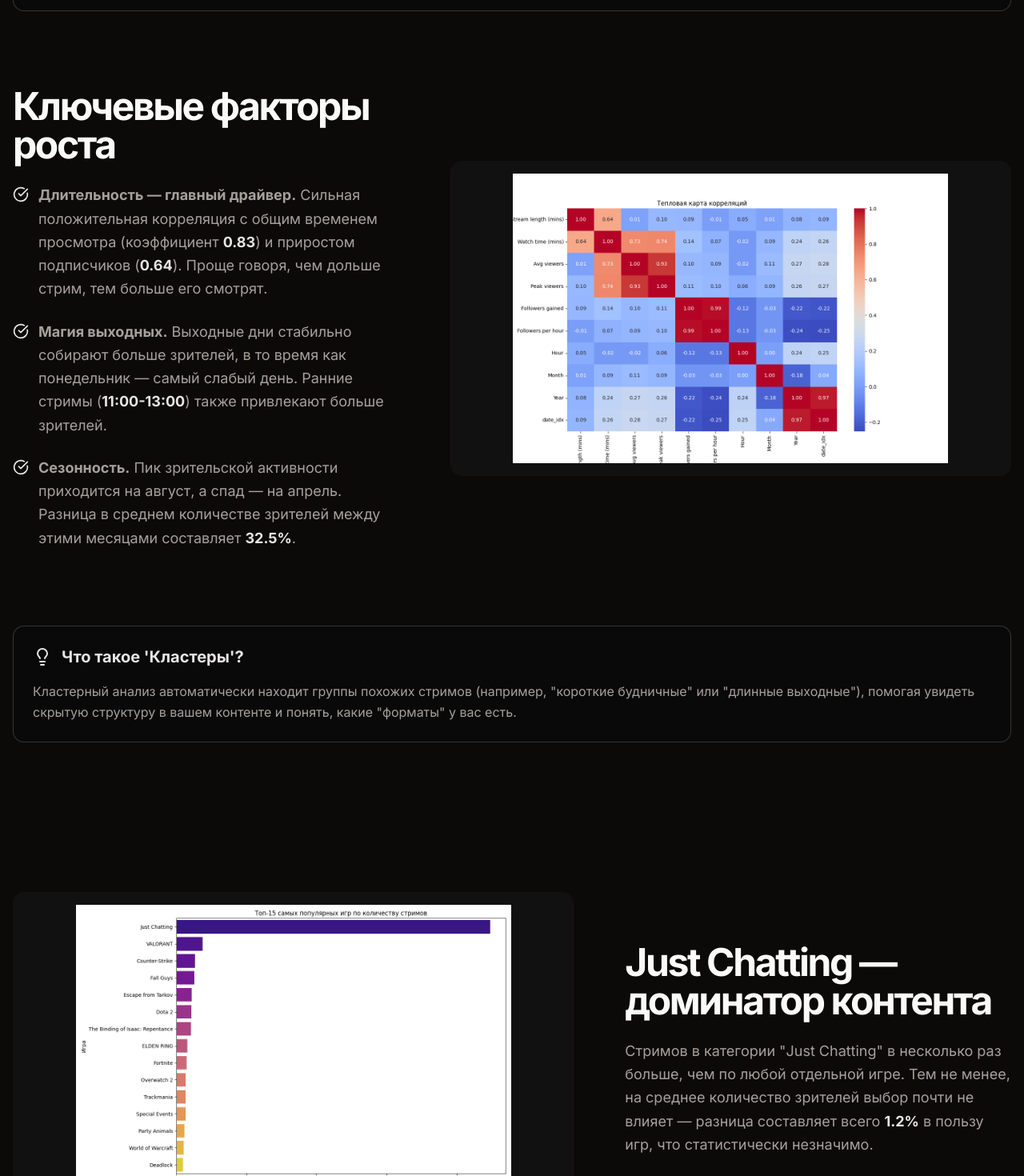
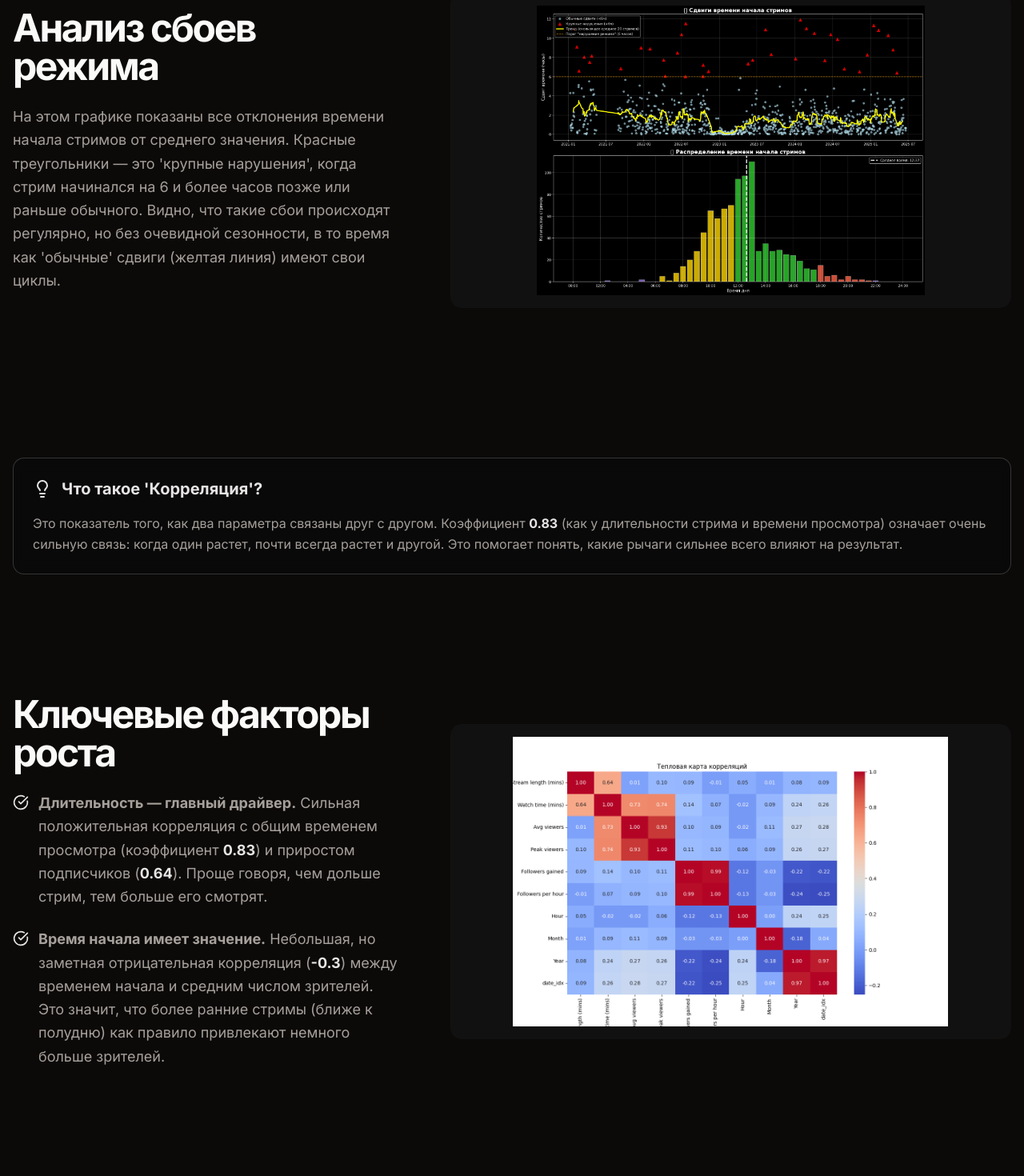
Before and after one commit to ZhenyaSSSS/olesha-analytics, a Next.js app: page / in a window 1280 px wide. Shown: the part 2140-3610 px from the top of the page at 80% size. Built offline with nearby package versions, Linux system fonts and the light colour scheme.

Commit message:
feat: Integrate new analytics graphs and improve insights page

```diff
--- a/src/components/Insights.tsx
+++ b/src/components/Insights.tsx
@@ -186,6 +186,13 @@ export function Insights() {
         reverse
       />
 
+      <InsightSection
+        title="Анализ сбоев режима"
+        description="На этом графике показаны все отклонения времени начала стримов от среднего значения. Красные треугольники — это 'крупные нарушения', когда стрим начинался на 6 и более часов позже или раньше обычного. Видно, что такие сбои происходят регулярно, но без очевидной сезонности, в то время как 'обычные' сдвиги (желтая линия) имеют свои циклы."
+        imgSrc="/images/schedule_disruption_beautiful.png"
+        imgAlt="Сдвиги времени начала стримов"
+      />
+
       <InfoCard title="Что такое 'Корреляция'?">
         <p>
           Это показатель того, как два параметра связаны друг с другом. Коэффициент <strong className="text-primary">0.83</strong> (как у длительности стрима и времени просмотра) означает очень сильную связь: когда один растет, почти всегда растет и другой. Это помогает понять, какие рычаги сильнее всего влияют на результат.
@@ -200,6 +207,19 @@ export function Insights() {
               <b>Длительность — главный драйвер.</b> Сильная положительная корреляция с общим временем просмотра (коэффициент <strong className="text-primary">0.83</strong>) и приростом подписчиков (<strong className="text-primary">0.64</strong>). Проще говоря, чем дольше стрим, тем больше его смотрят.
             </FeatureListItem>
             <FeatureListItem>
+              <b>Время начала имеет значение.</b> Небольшая, но заметная отрицательная корреляция (<strong className="text-primary">-0.3</strong>) между временем начала и средним числом зрителей. Это значит, что более ранние стримы (ближе к полудню) как правило привлекают немного больше зрителей.
+            </FeatureListItem>
+          </ul>
+        }
+        imgSrc="/images/correlation_heatmap.png"
+        imgAlt="Тепловая карта корреляций"
+      />
+
+      <InsightSection
+        title="Магия выходных и сезонность"
+        description={
+          <ul className="space-y-6">
+            <FeatureListItem>
               <b>Магия выходных.</b> Выходные дни стабильно собирают больше зрителей, в то время как понедельник — самый слабый день. Ранние стримы (<strong className="text-primary">11:00-13:00</strong>) также привлекают больше зрителей.
             </FeatureListItem>
             <FeatureListItem>
@@ -207,8 +227,17 @@ export function Insights() {
             </FeatureListItem>
           </ul>
         }
-        imgSrc="/images/correlation_heatmap.png"
-        imgAlt="Корреляция"
+        imgSrc="/images/avg_viewers_by_day.png"
+        imgAlt="Среднее количество зрителей по дням недели"
+        reverse={true}
+      />
+
+      <InsightSection
+        title="Общая картина: дашборд статистики"
+        description="Этот дашборд объединяет несколько ключевых метрик: от динамики зрителей до распределения длительности. Он наглядно показывает, что категория Just Chatting доминирует, являясь частью практически каждого стрима. При этом разница в среднем количестве зрителей между играми и 'болтовней' статистически незначима (всего 1.2%), что подчеркивает важность самой личности стримера, а не только контента."
+        imgSrc="/images/viewer_stats_dashboard.png"
+        imgAlt="Полная статистика стримов OLESHA"
+        reverse
       />
 
       <InfoCard title="Что такое 'Кластеры'?">
@@ -216,18 +245,6 @@ export function Insights() {
           Кластерный анализ автоматически находит группы похожих стримов (например, &quot;короткие будничные&quot; или &quot;длинные выходные&quot;), помогая увидеть скрытую структуру в вашем контенте и понять, какие &quot;форматы&quot; у вас есть.
         </p>
       </InfoCard>
-
-      <InsightSection
-        title="Just Chatting — <br/>доминатор контента"
-        description={
-          <p>
-            Стримов в категории &quot;Just Chatting&quot; в несколько раз больше, чем по любой отдельной игре. Тем не менее, на среднее количество зрителей выбор почти не влияет — разница составляет всего <strong className="text-primary">1.2%</strong> в пользу игр, что статистически незначимо.
-          </p>
-        }
-        imgSrc="/images/top_games_by_stream_count.png"
-        imgAlt="Топ-15 игр"
-        reverse
-      />
 
       <InsightSection
         title="Четыре архетипа стримов"
@@ -262,15 +279,18 @@ export function Insights() {
         <p>Это значение, которое сильно отличается от остальных в наборе данных. В нашем случае, это стрим с аномально высоким приростом подписчиков, который не вписывается в общую картину. Такие выбросы часто указывают на уникальные, очень успешные события, которые стоит изучить отдельно.</p>
       </InfoCard>
 
+
+      <InfoCard title="Как работает прогноз?">
+        <p>
+          Эти графики — не просто предположения. Они построены с помощью математических моделей (SARIMA), которые анализируют исторические данные, находят в них закономерности (такие как тренды и сезонность) и продлевают их в будущее. Это позволяет получить статистически вероятный сценарий развития.
+        </p>
+      </InfoCard>
+
       <InsightSection
-        title="Прогнозы на 2027 год"
-        description={
-          <p>
-            Модель предсказывает, что к 2027 году среднее время начала стримов сместится к <strong className="text-primary">14:44</strong>, а среднее количество зрителей вырастет до <strong className="text-primary">1900</strong>. Это говорит о долгосрочном росте и смещении графика на более позднее время.
-          </p>
-        }
-        imgSrc="/images/olesha_long_term_forecast.png"
-        imgAlt="Прогноз эволюции"
+        title="Прогнозы: Эволюция канала"
+        description="Модель не только предсказывает отдельные стримы, но и показывает долгосрочные тренды. К 2028 году ожидается смещение времени начала на более позднее, а среднее количество зрителей продолжит расти. Анализ сезонности показывает, что пик 'нарушений режима' приходится на весну, а популярность игр циклична."
+        imgSrc="/images/predictions_beautiful.png"
+        imgAlt="Дашборд с прогнозами"
         reverse
       />
 
```
